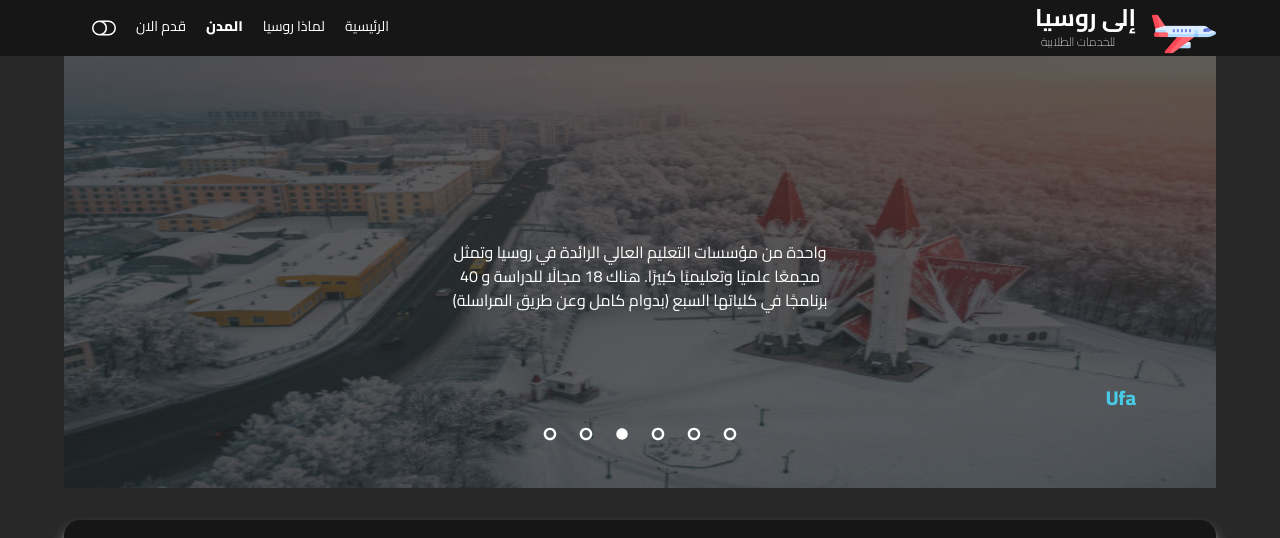
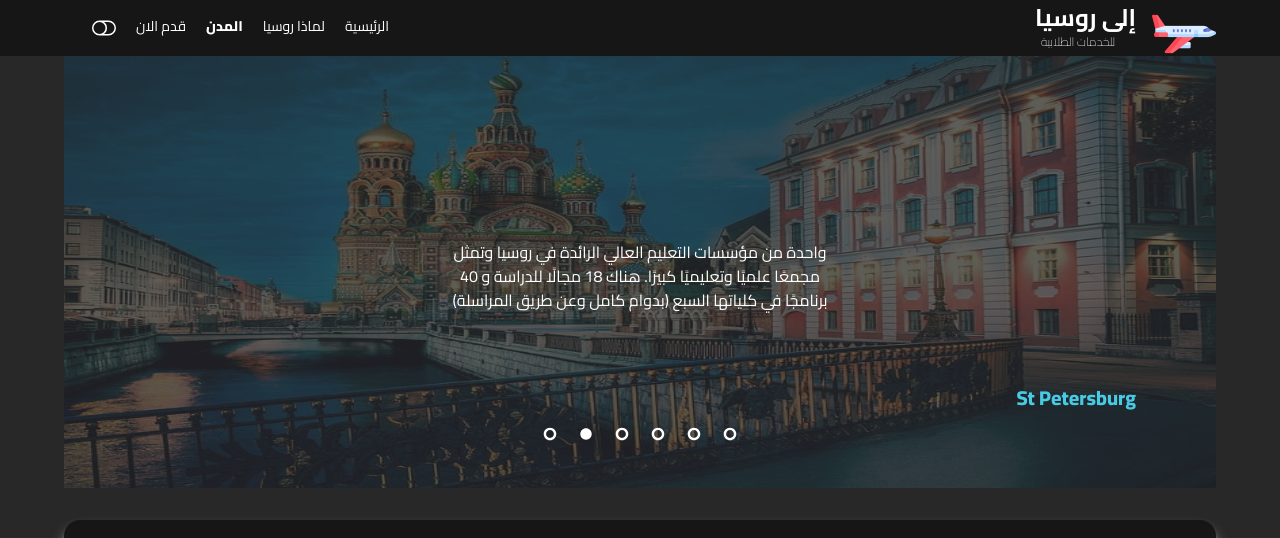
Before and after one commit to The3Techies/toRu, a React (Vite) app: page /Cities in a window 1280 px wide. Shown: the top 538 px of the page. Built offline with nearby package versions, Linux system fonts and the light colour scheme; a web font is replaced by a local one.

Commit message:
CitesHero fixed

```diff
--- a/src/pages/Cities/CitiesHero.tsx
+++ b/src/pages/Cities/CitiesHero.tsx
@@ -20,22 +20,25 @@ const CitiesHero = () => {
     const [shouldRunEffect, setShouldRunEffect] = useState(false);
 
     useEffect(() => {
+        index = active
         setShouldRunEffect(false)
-        const id:any = setInterval(() => {
+        const id: any = setInterval(() => {
             if (index < names.length - 1) index++
             else index = 0
             setImg(imgs[index])
             setName(names[index])
             setActive(index)
-        }, 2000);
+
+        }, 3000);
         setIntervalId(id)
         return () => clearInterval(id);
     }, [shouldRunEffect]);
 
     function changeActive(i: number) {
         if (intervalId) {
+
             clearInterval(intervalId);
-            setIntervalId(null);
+            setIntervalId(null)
             setShouldRunEffect(true)
         }
         index = i
```
